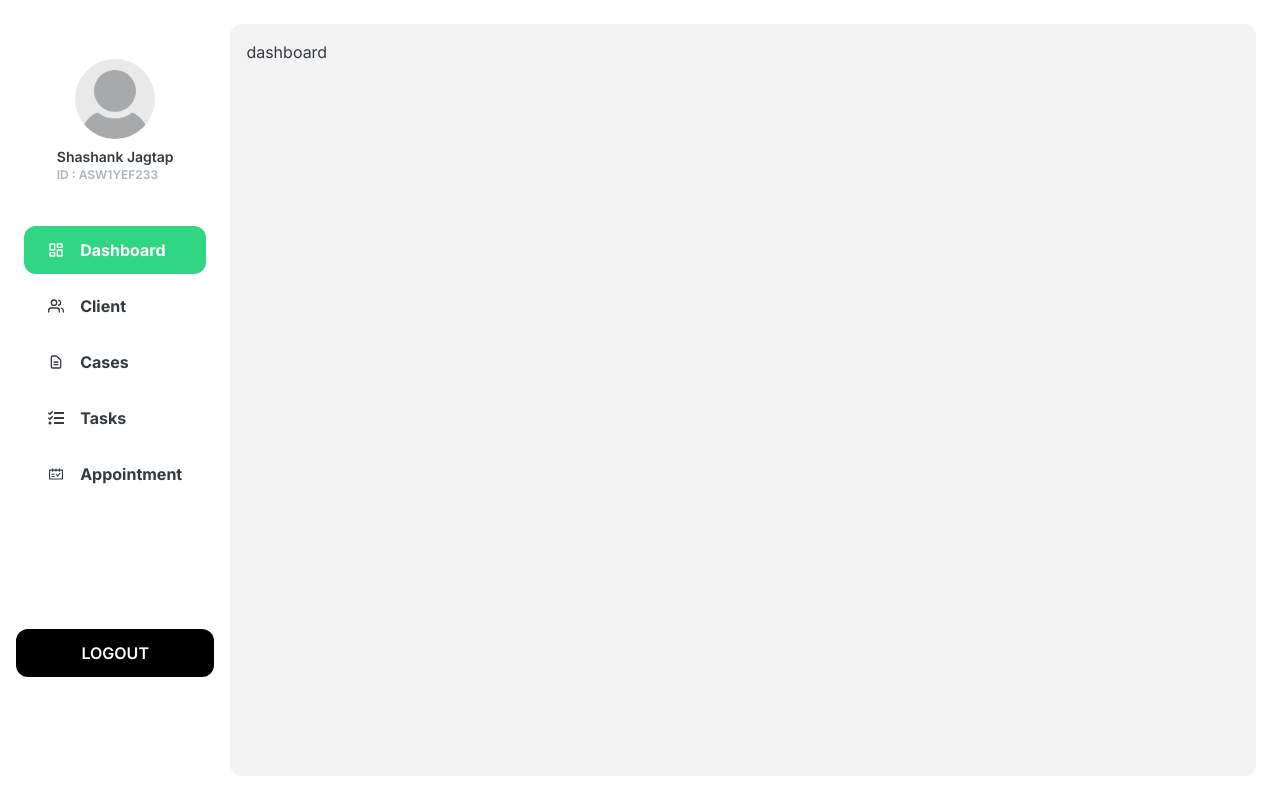
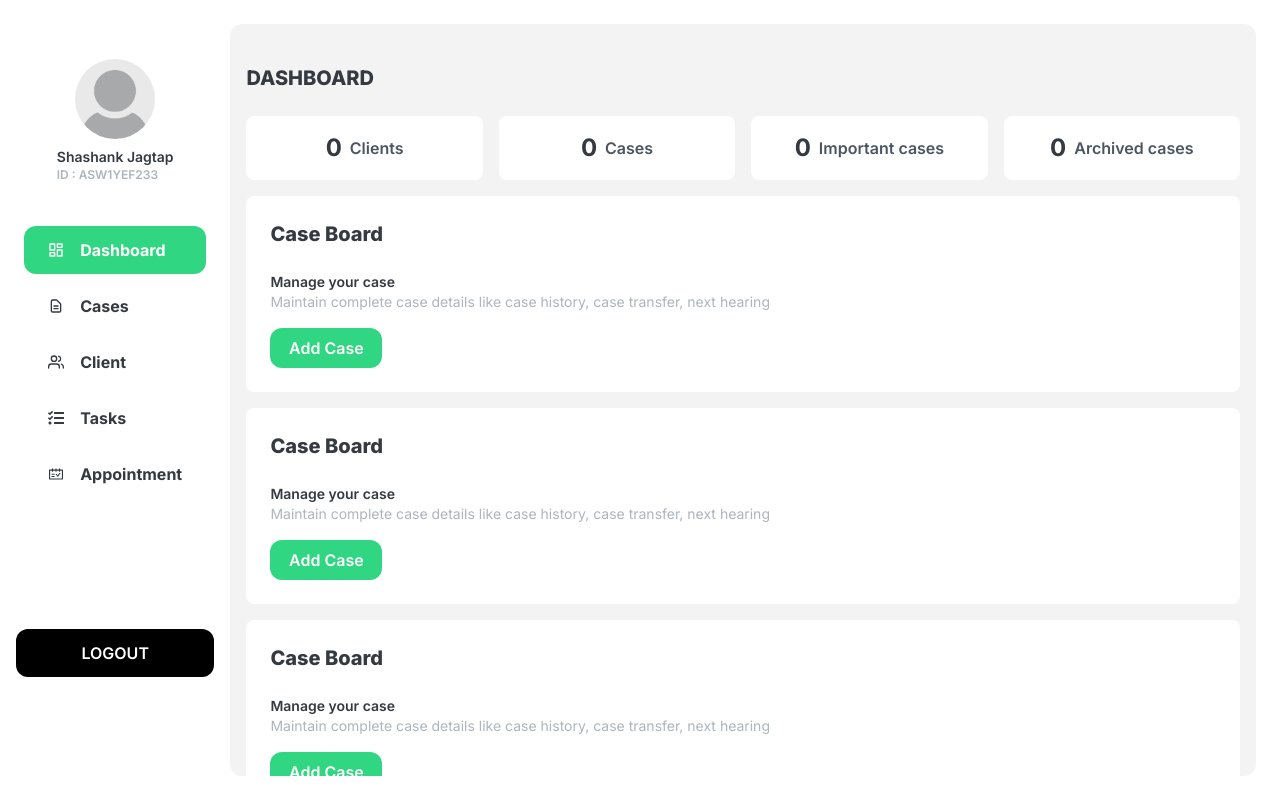
Before and after one commit to Oddwarrior/SIH_SERVER3k, a React (Vite) app in the folder client/: page /dashboard in a window 1280 px wide. Built offline with nearby package versions, Linux system fonts and the light colour scheme.

Commit message:
update:dashboard cards

```diff
--- a/client/src/App.jsx
+++ b/client/src/App.jsx
@@ -1,6 +1,7 @@
 import { useState } from 'react'
 import { BrowserRouter, Routes, Route, Navigate } from "react-router-dom";
 import Home from './pages/Home'
+import Dashboard from './componenets/dashboard';
 
 
 function App() {
@@ -10,7 +11,7 @@ function App() {
       <Routes>
         <Route path='/' element={<Home />} >
           <Route index element={<Navigate to='/dashboard' />} />
-          <Route path='/dashboard' element={<div>dashboard</div>} />
+          <Route path='/dashboard' element={<Dashboard />} />
           <Route path='/clients' element={<div>clients</div>} />
           <Route path='/cases' element={<div>cases</div>} />
           <Route path='/tasks' element={<div>tasks</div>} />
--- /dev/null
+++ b/client/src/componenets/Dashboard.jsx
@@ -0,0 +1,69 @@
+import React from 'react'
+
+function Dashboard() {
+    return (
+        <div className=' flex flex-col gap-4 '>
+            <div>
+
+            </div>
+            <h1 className=' py-2 font-extrabold uppercase text-xl'>Dashboard</h1>
+
+            <section section className='grid grid-cols-4 gap-4' >
+                <section className='bg-white rounded-lg p-4 flex gap-2 justify-center items-center'>
+                    <h1 className=' font-bold text-2xl'>0</h1>
+                    <h1 className=' font-semibold text-gray-600'>Clients</h1>
+                </section>
+                <section className='bg-white rounded-lg p-4 flex gap-2 justify-center items-center'>
+                    <h1 className=' font-bold text-2xl'>0</h1>
+                    <h1 className=' font-semibold text-gray-600'>Cases</h1>
+                </section>
+                <section className='bg-white rounded-lg p-4 flex gap-2 justify-center items-center'>
+                    <h1 className=' font-bold text-2xl'>0</h1>
+                    <h1 className=' font-semibold text-gray-600'>Important cases</h1>
+                </section>
+                <section className='bg-white rounded-lg p-4 flex gap-2 justify-center items-center'>
+                    <h1 className=' font-bold text-2xl'>0</h1>
+                    <h1 className=' font-semibold text-gray-600'>Archived cases</h1>
+                </section>
+            </section >
+
+            <section className=' flex flex-col gap-4 bg-white rounded-lg p-6'>
+                <h1 className=' font-extrabold text-xl'>Case Board</h1>
+
+                <section className=' text-sm mt-2'>
+                    <h1 className=' font-semibold'>Manage your case</h1>
+                    <h1 className=' text-text-secondary'>Maintain complete case details like case history, case transfer, next hearing</h1>
+                </section>
+
+                <button className='flex gap-4  py-2 px-4 w-28 font-semibold  rounded-xl  items-center justify-center text-white font-semibol bg-accent'>Add Case</button>
+            </section>
+
+            <section className=' flex flex-col gap-4 bg-white rounded-lg p-6'>
+                <h1 className=' font-extrabold text-xl'>Case Board</h1>
+
+                <section className=' text-sm mt-2'>
+                    <h1 className=' font-semibold'>Manage your case</h1>
+                    <h1 className=' text-text-secondary'>Maintain complete case details like case history, case transfer, next hearing</h1>
+                </section>
+
+                <button className='flex gap-4  py-2 px-4 w-28 font-semibold  rounded-xl  items-center justify-center text-white font-semibol bg-accent'>Add Case</button>
+            </section>
+
+            <section className=' flex flex-col gap-4 bg-white rounded-lg p-6'>
+                <h1 className=' font-extrabold text-xl'>Case Board</h1>
+
+                <section className=' text-sm mt-2'>
+                    <h1 className=' font-semibold'>Manage your case</h1>
+                    <h1 className=' text-text-secondary'>Maintain complete case details like case history, case transfer, next hearing</h1>
+                </section>
+
+                <button className='flex gap-4  py-2 px-4 w-28 font-semibold  rounded-xl  items-center justify-center text-white font-semibol bg-accent'>Add Case</button>
+            </section>
+
+
+        </div >
+
+    )
+}
+
+export default Dashboard
--- a/client/src/componenets/Main.jsx
+++ b/client/src/componenets/Main.jsx
@@ -4,7 +4,7 @@ import { Outlet } from 'react-router-dom'
 function Main() {
     return (
         <div className='py-6 pr-6 h-screen w-full' >
-            <div className=' h-full w-full p-4 bg-background-secondary rounded-xl'>
+            <div className=' h-full w-full p-4 bg-background-secondary rounded-xl overflow-auto'>
                 <Outlet />
             </div>
         </div>
--- a/client/src/componenets/Sidebar.jsx
+++ b/client/src/componenets/Sidebar.jsx
@@ -30,6 +30,14 @@ function Sidebar() {
                     <h1>Dashboard</h1>
                 </NavLink>
 
+                <Link to='/cases'
+                    className={` flex gap-4  py-3 px-6  rounded-xl w-full items-center justify-start duration-500 ${path === 'cases' ? 'bg-accent text-white ' : ' hover:text-accent '}`}
+                    onClick={() => setPath('cases')}
+                >
+                    <HiOutlineDocumentText />
+                    <h1>Cases</h1>
+                </Link>
+
                 <Link
                     to='/clients'
                     className={` flex gap-4  py-3 px-6  rounded-xl w-full items-center justify-start duration-500 ${path === 'clients' ? 'bg-accent text-white ' : ' hover:text-accent '}`}
@@ -39,13 +47,6 @@ function Sidebar() {
                     <h1>Client</h1>
                 </Link>
 
-                <Link to='/cases'
-                    className={` flex gap-4  py-3 px-6  rounded-xl w-full items-center justify-start duration-500 ${path === 'cases' ? 'bg-accent text-white ' : ' hover:text-accent '}`}
-                    onClick={() => setPath('cases')}
-                >
-                    <HiOutlineDocumentText />
-                    <h1>Cases</h1>
-                </Link>
 
                 <Link to='/tasks'
                     className={` flex gap-4  py-3 px-6  rounded-xl w-full items-center justify-start duration-500 ${path === 'tasks' ? 'bg-accent text-white ' : ' hover:text-accent '}`}
--- a/client/src/index.css
+++ b/client/src/index.css
@@ -1,5 +1,6 @@
 @import url('https://fonts.googleapis.com/css2?family=Poppins:ital,wght@0,100;0,200;300;0,400;0,500;0,600;0,700;0,800;1,500&display=swap');
-@import url('https://fonts.googleapis.com/css2?family=Inter:wght@100;200;300;400;500;600;700&display=swap');
+@import url('https://fonts.googleapis.com/css2?family=Inter:wght@100;200;300;400;500;600;700;800&display=swap');
+
 
 @tailwind base;
 @tailwind components;
```
